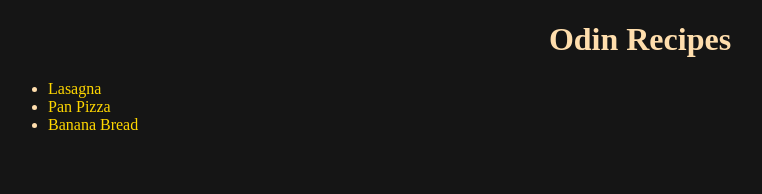
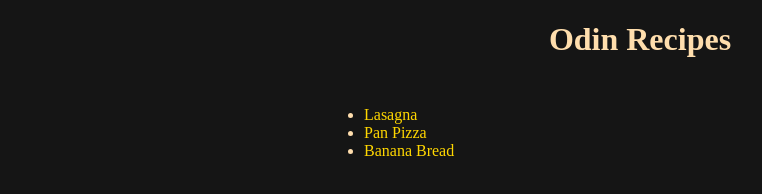
Before and after one commit to Lurky-phish-2085/odin-recipes, a plain HTML site: page index.html in a window 1280 px wide. Shown: the whole page, without its empty margins (0-762 px from the left). Drawn offline with Linux system fonts and the light colour scheme.

Commit message:
Contain main content with main tag and center it with CSS

```diff
--- a/index.html
+++ b/index.html
@@ -8,10 +8,12 @@
   </head>
   <body>
     <h1>Odin Recipes</h1>
-    <ul>
-      <li><a href="./recipes/lasagna.html" target="_blank" rel="noopener noreferrer">Lasagna</a></li>
-      <li><a href="./recipes/pan-pizza.html" target="_blank" rel="noopener noreferrer">Pan Pizza</a></li>
-      <li><a href="./recipes/banana-bread.html" target="_blank" rel="noopener noreferrer">Banana Bread</a></li>
-    </ul>
+    <main>
+      <ul>
+        <li><a href="./recipes/lasagna.html" target="_blank" rel="noopener noreferrer">Lasagna</a></li>
+        <li><a href="./recipes/pan-pizza.html" target="_blank" rel="noopener noreferrer">Pan Pizza</a></li>
+        <li><a href="./recipes/banana-bread.html" target="_blank" rel="noopener noreferrer">Banana Bread</a></li>
+      </ul>
+    </main>
   </body>
 </html>
--- a/styles.css
+++ b/styles.css
@@ -1,5 +1,11 @@
 html {
   background-color: #151515;
+}
+
+main {
+  margin: auto;
+  width: 50%;
+  padding: 10px;
 }
 
 h1,
```
Also changed, not shown: recipes/banana-bread.html (+2 -0 lines), recipes/lasagna.html (+2 -0 lines), recipes/pan-pizza.html (+2 -0 lines).
